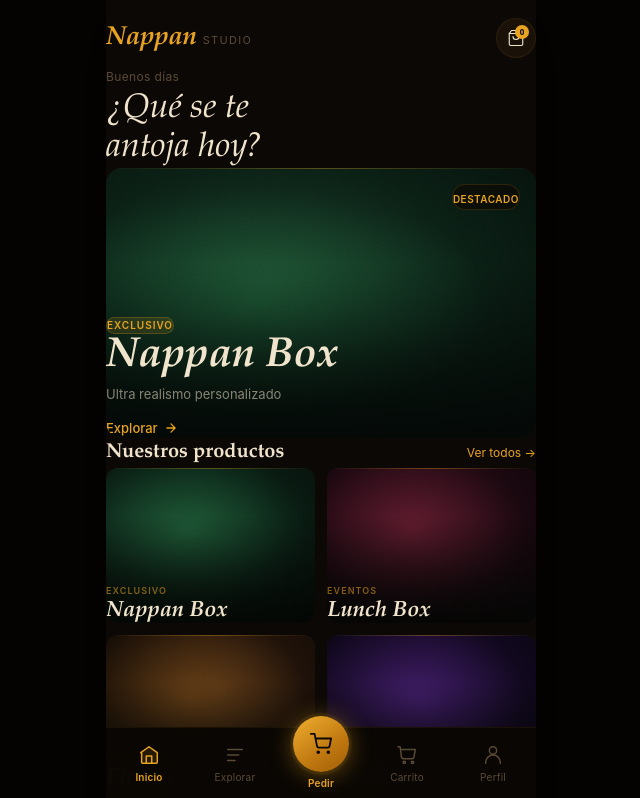
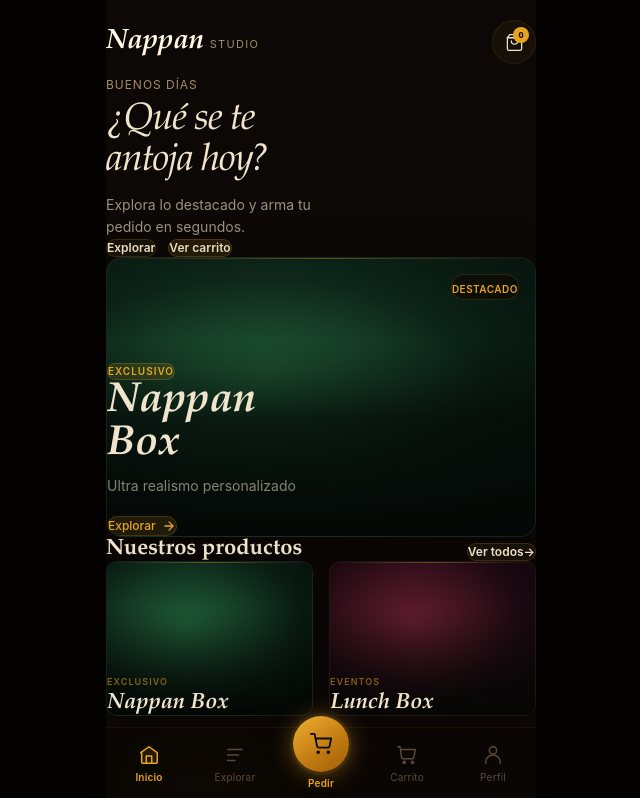
Before and after one commit to juangalindo55/Nappan-App, a Next.js app: page / in a window 1280 px wide. Shown: the top 798 px of the page, without its empty margins (319-959 px from the left). Built offline with nearby package versions, Linux system fonts and the light colour scheme.

Commit message:
feat(home): polish rewrite landing page

```diff
--- a/src/features/home/components/EventPromo.tsx
+++ b/src/features/home/components/EventPromo.tsx
@@ -3,12 +3,13 @@ import { GoldShimmer } from './ProductChrome'
 
 export function EventPromo() {
   return (
-    <div className="px-4 mt-8 anim-up d4">
+    <div className="px-4 mt-10 pb-2 anim-up d4">
       <div
         className="rounded-2xl p-5 relative overflow-hidden"
         style={{
           background: 'linear-gradient(135deg, #1A1209 0%, #0E0907 100%)',
           border: '1px solid rgba(232,164,32,0.08)',
+          boxShadow: '0 18px 50px rgba(0,0,0,0.26)',
         }}
       >
         <GoldShimmer />
@@ -16,7 +17,7 @@ export function EventPromo() {
           style={{
             fontSize: '11px',
             fontFamily: 'var(--font-dm-sans)',
-            color: '#5A4A38',
+            color: '#A58B69',
             letterSpacing: '0.1em',
             textTransform: 'uppercase',
             marginBottom: '6px',
@@ -28,16 +29,17 @@ export function EventPromo() {
           style={{
             fontFamily: 'var(--font-cormorant)',
             fontStyle: 'italic',
-            fontSize: '22px',
+            fontSize: '24px',
             color: '#F0E4CC',
-            marginBottom: '14px',
+            marginBottom: '16px',
+            maxWidth: '18ch',
           }}
         >
           Hacemos pancakes artísticos en tu celebración
         </p>
         <Link href="/products/eventos">
           <span
-            className="inline-flex items-center gap-1.5 rounded-lg"
+            className="inline-flex items-center gap-1.5 rounded-full"
             style={{
               padding: '9px 18px',
               background: 'rgba(232,164,32,0.1)',
--- a/src/features/home/components/FeaturedProductCard.tsx
+++ b/src/features/home/components/FeaturedProductCard.tsx
@@ -11,7 +11,12 @@ export function FeaturedProductCard({ product }: FeaturedProductCardProps) {
     <Link href={product.href}>
       <div
         className="relative rounded-2xl overflow-hidden anim-scale d1"
-        style={{ height: '270px', background: product.visual.gradient }}
+        style={{
+          minHeight: '280px',
+          background: product.visual.gradient,
+          border: '1px solid rgba(255,255,255,0.06)',
+          boxShadow: '0 24px 60px rgba(0,0,0,0.30)',
+        }}
       >
         <div
           className="absolute inset-0 pointer-events-none"
@@ -26,15 +31,15 @@ export function FeaturedProductCard({ product }: FeaturedProductCardProps) {
         <div
           className="absolute bottom-0 left-0 right-0"
           style={{
-            height: '65%',
+            height: '70%',
             background:
-              'linear-gradient(to top, rgba(4,8,6,0.92) 0%, transparent 100%)',
+              'linear-gradient(to top, rgba(4,8,6,0.95) 0%, rgba(4,8,6,0.72) 60%, transparent 100%)',
           }}
         />
 
         <div className="absolute bottom-0 left-0 right-0 p-5">
           <span
-            className="inline-block mb-3 px-2 py-1 rounded-full"
+            className="inline-block mb-3 rounded-full px-2.5 py-1"
             style={{
               fontSize: '10px',
               fontFamily: 'var(--font-dm-sans)',
@@ -54,10 +59,11 @@ export function FeaturedProductCard({ product }: FeaturedProductCardProps) {
               fontFamily: 'var(--font-cormorant)',
               fontStyle: 'italic',
               fontWeight: 600,
-              fontSize: '42px',
-              lineHeight: 1.05,
+              fontSize: 'clamp(34px, 7vw, 42px)',
+              lineHeight: 1.02,
               color: '#F0E4CC',
-              marginBottom: '6px',
+              marginBottom: '8px',
+              maxWidth: '10ch',
             }}
           >
             {product.name}
@@ -65,19 +71,20 @@ export function FeaturedProductCard({ product }: FeaturedProductCardProps) {
 
           <p
             style={{
-              fontSize: '13px',
+              fontSize: '14px',
               color: 'rgba(240,228,204,0.55)',
               fontFamily: 'var(--font-dm-sans)',
-              marginBottom: '14px',
+              marginBottom: '16px',
+              maxWidth: '22ch',
             }}
           >
             {product.subtitle}
           </p>
 
-          <div className="flex items-center gap-1.5">
+          <div className="inline-flex items-center gap-1.5 rounded-full border border-[#E8A420]/18 bg-[#E8A420]/12 px-3 py-2">
             <span
               style={{
-                fontSize: '13px',
+                fontSize: '12px',
                 color: '#E8A420',
                 fontFamily: 'var(--font-dm-sans)',
                 fontWeight: 500,
--- a/src/features/home/components/HomeGreeting.tsx
+++ b/src/features/home/components/HomeGreeting.tsx
@@ -1,18 +1,21 @@
+import Link from 'next/link'
+
 type HomeGreetingProps = {
   greeting: string
 }
 
 export function HomeGreeting({ greeting }: HomeGreetingProps) {
   return (
-    <div className="px-5 mb-6 anim-up d1">
+    <div className="px-5 mb-8 anim-up d1">
       {greeting ? (
         <p
           style={{
             fontSize: '12px',
-            color: '#5A4A38',
+            color: '#A58B69',
             fontFamily: 'var(--font-dm-sans)',
-            marginBottom: '4px',
-            letterSpacing: '0.03em',
+            marginBottom: '6px',
+            letterSpacing: '0.08em',
+            textTransform: 'uppercase',
           }}
         >
           {greeting}
@@ -23,15 +26,46 @@ export function HomeGreeting({ greeting }: HomeGreetingProps) {
           fontFamily: 'var(--font-cormorant)',
           fontStyle: 'italic',
           fontWeight: 400,
-          fontSize: '34px',
-          lineHeight: 1.15,
+          fontSize: 'clamp(30px, 8vw, 38px)',
+          lineHeight: 1.08,
           color: '#F0E4CC',
+          letterSpacing: '-0.03em',
+          maxWidth: '11ch',
         }}
       >
         ¿Qué se te
         <br />
         antoja hoy?
       </h1>
+      <p
+        style={{
+          marginTop: '12px',
+          maxWidth: '24ch',
+          fontSize: '14px',
+          lineHeight: 1.6,
+          color: 'rgba(240,228,204,0.62)',
+          fontFamily: 'var(--font-dm-sans)',
+        }}
+      >
+        Explora lo destacado y arma tu pedido en segundos.
+      </p>
+
+      <div className="mt-5 flex flex-wrap gap-3">
+        <Link
+          href="/explorar"
+          className="inline-flex items-center rounded-full border border-[#E8A420]/18 bg-[#181209] px-4 py-2 text-xs font-semibold text-[#F0E4CC] transition active:scale-95"
+          style={{ fontFamily: 'var(--font-dm-sans)' }}
+        >
+          Explorar
+        </Link>
+        <Link
+          href="/cart"
+          className="inline-flex items-center rounded-full border border-[#E8A420]/22 bg-[#E8A420]/12 px-4 py-2 text-xs font-semibold text-[#E8A420] transition active:scale-95"
+          style={{ fontFamily: 'var(--font-dm-sans)' }}
+        >
+          Ver carrito
+        </Link>
+      </div>
     </div>
   )
 }
--- a/src/features/home/components/HomeSectionHeader.tsx
+++ b/src/features/home/components/HomeSectionHeader.tsx
@@ -1,25 +1,29 @@
+import Link from 'next/link'
+
 export function HomeSectionHeader() {
   return (
-    <div className="flex items-center justify-between px-5 mb-4 anim-up d2">
+    <div className="flex items-end justify-between gap-4 px-5 mb-5 anim-up d2">
       <h2
         style={{
           fontFamily: 'var(--font-cormorant)',
           fontWeight: 600,
-          fontSize: '20px',
+          fontSize: '22px',
+          lineHeight: 1.1,
           color: '#F0E4CC',
         }}
       >
         Nuestros productos
       </h2>
-      <span
-        style={{
-          fontSize: '12px',
-          color: '#E8A420',
-          fontFamily: 'var(--font-dm-sans)',
-        }}
+      <Link
+        href="/explorar"
+        className="inline-flex items-center rounded-full border border-[#E8A420]/18 bg-[#181209] px-3 py-2 text-xs font-semibold text-[#E8A420] transition active:scale-95"
+        style={{ fontFamily: 'var(--font-dm-sans)' }}
       >
-        Ver todos →
-      </span>
+        Ver todos
+        <span aria-hidden="true" className="ml-1.5">
+          →
+        </span>
+      </Link>
     </div>
   )
 }
--- a/src/features/home/components/HomeTopBar.tsx
+++ b/src/features/home/components/HomeTopBar.tsx
@@ -12,8 +12,8 @@ export function HomeTopBar() {
     <div
       className="flex items-center justify-between px-5 anim-up"
       style={{
-        paddingTop: 'calc(18px + env(safe-area-inset-top, 0px))',
-        paddingBottom: '10px',
+        paddingTop: 'calc(20px + env(safe-area-inset-top, 0px))',
+        paddingBottom: '12px',
       }}
     >
       <div className="flex items-baseline gap-1.5">
@@ -22,8 +22,8 @@ export function HomeTopBar() {
             fontFamily: 'var(--font-cormorant)',
             fontStyle: 'italic',
             fontWeight: 700,
-            fontSize: '26px',
-            color: '#E8A420',
+            fontSize: '28px',
+            color: '#FFF6E5',
             letterSpacing: '-0.01em',
           }}
         >
@@ -32,7 +32,7 @@ export function HomeTopBar() {
         <span
           style={{
             fontSize: '11px',
-            color: '#5A4A38',
+            color: '#A58B69',
             fontFamily: 'var(--font-dm-sans)',
             letterSpacing: '0.12em',
             textTransform: 'uppercase',
@@ -44,20 +44,20 @@ export function HomeTopBar() {
 
       <Link
         href="/cart"
-        className="relative flex h-10 w-10 items-center justify-center rounded-full"
+        className="relative flex h-11 w-11 items-center justify-center rounded-full transition active:scale-95"
         style={{
-          background: '#1A1209',
-          border: '1px solid rgba(232,164,32,0.08)',
+          background: 'rgba(26,18,9,0.92)',
+          border: '1px solid rgba(232,164,32,0.1)',
         }}
         aria-label="Ver carrito"
       >
         <svg
-          width="18"
-          height="18"
+          width="19"
+          height="19"
           viewBox="0 0 24 24"
           fill="none"
           stroke="#F0E4CC"
-          strokeWidth="1.5"
+          strokeWidth="1.6"
           strokeLinecap="round"
           strokeLinejoin="round"
         >
@@ -66,10 +66,10 @@ export function HomeTopBar() {
           <path d="M16 10a4 4 0 01-8 0" />
         </svg>
         <span
-          className="absolute top-1.5 right-1.5 w-3.5 h-3.5 rounded-full flex items-center justify-center"
+          className="absolute top-1.5 right-1.5 flex h-4 w-4 items-center justify-center rounded-full"
           style={{
             background: '#E8A420',
-            fontSize: '8px',
+            fontSize: '9px',
             fontWeight: 700,
             color: '#0C0806',
           }}
--- a/src/features/home/components/ProductCard.tsx
+++ b/src/features/home/components/ProductCard.tsx
@@ -16,6 +16,8 @@ export function ProductCard({ delay, product }: ProductCardProps) {
           height: '155px',
           background: product.visual.gradient,
           animationDelay: delay,
+          border: '1px solid rgba(255,255,255,0.05)',
+          boxShadow: '0 18px 40px rgba(0,0,0,0.24)',
         }}
       >
         <div
--- a/src/features/home/components/ProductGrid.tsx
+++ b/src/features/home/components/ProductGrid.tsx
@@ -7,7 +7,7 @@ type ProductGridProps = {
 
 export function ProductGrid({ products }: ProductGridProps) {
   return (
-    <div className="grid grid-cols-2 gap-3 px-4 anim-up d3">
+    <div className="grid grid-cols-1 md:grid-cols-2 gap-4 px-4 anim-up d3">
       {products.map((product, index) => (
         <ProductCard
           key={product.id}
```
